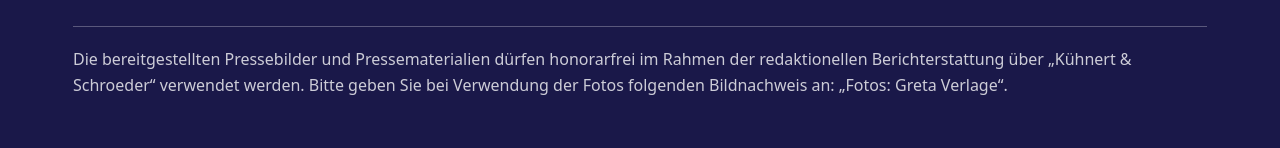
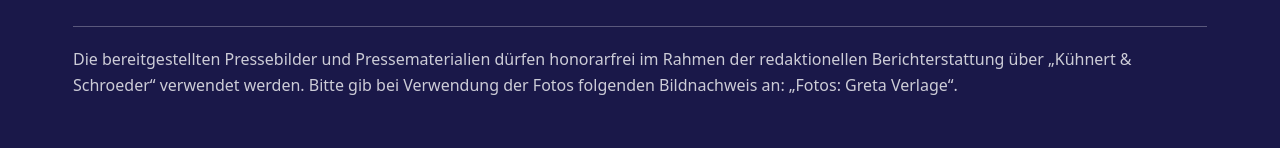
Before and after one commit to constantinbuer-sg/kus, a plain HTML site: page presse.html in a window 1280 px wide. Shown: the part 1763-1911 px from the top of the page. Drawn offline with Linux system fonts and the light colour scheme.

Commit message:
Presse: Bildnachweis-Hinweis per Du
Co-Authored-By: Claude Opus 5.5 <noreply@anthropic.com>

```diff
--- a/presse.html
+++ b/presse.html
@@ -141,7 +141,7 @@
       </li>
 
     </ul>
-    <p class="contact-address">Die bereitgestellten Pressebilder und Pressematerialien dürfen honorarfrei im Rahmen der redaktionellen Berichterstattung über „Kühnert &amp; Schroeder“ verwendet werden. Bitte geben Sie bei Verwendung der Fotos folgenden Bildnachweis an: „Fotos: Greta Verlage“.</p>
+    <p class="contact-address">Die bereitgestellten Pressebilder und Pressematerialien dürfen honorarfrei im Rahmen der redaktionellen Berichterstattung über „Kühnert &amp; Schroeder“ verwendet werden. Bitte gib bei Verwendung der Fotos folgenden Bildnachweis an: „Fotos: Greta Verlage“.</p>
   </section>
 </main>
 
```
